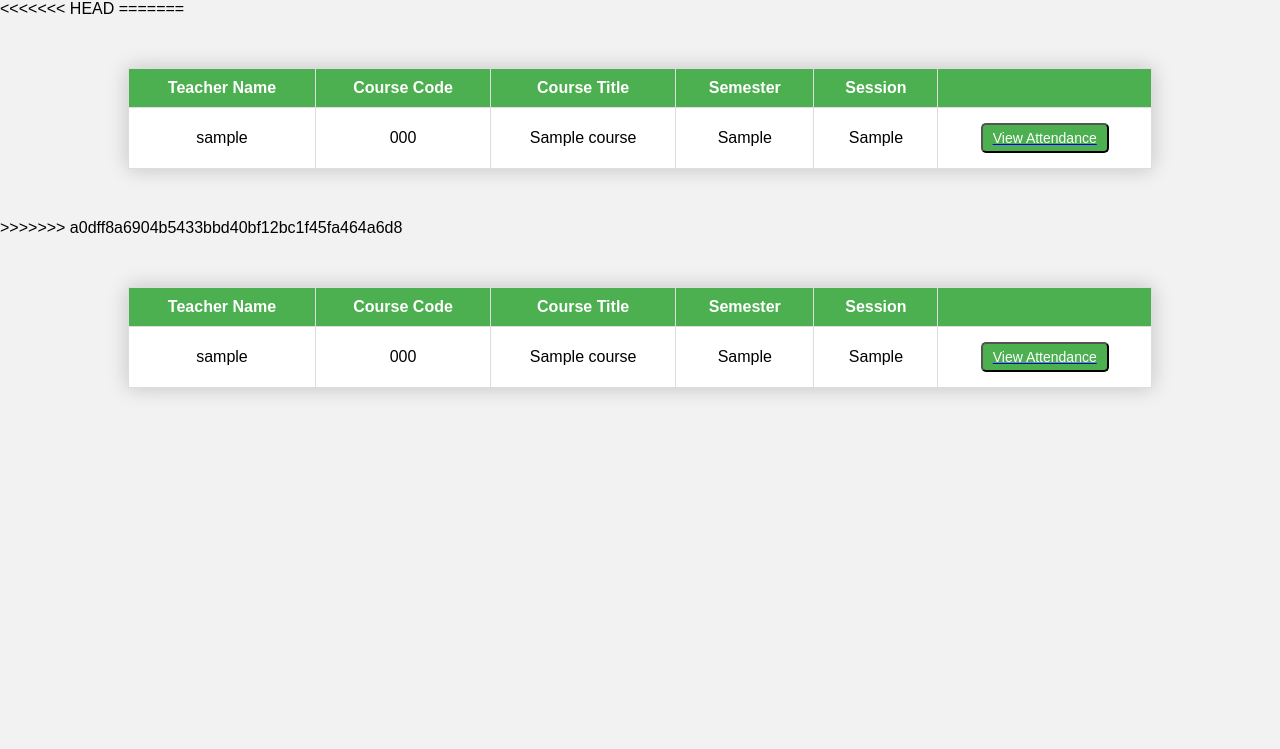
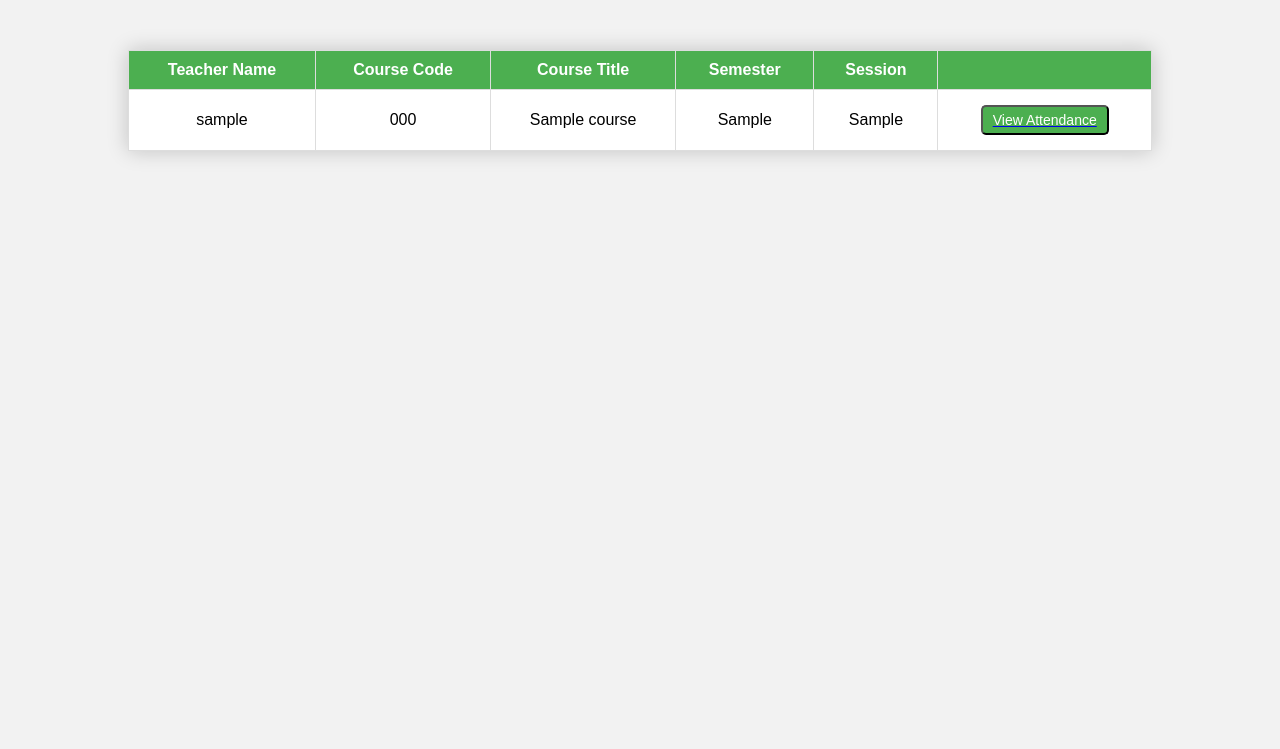
Before and after one commit to aurnob101/Database, a PHP site: page /view_all_courses.php in a window 1280 px wide. Shown: the top 749 px of the page. Run offline with PHP 8.4, Linux system fonts and the light colour scheme; tables that the repository leaves empty or names only in its code hold one stand-in row (values such as "Sample post").

Commit message:
Update view_all_courses.php
update

```diff
--- a/view_all_courses.php
+++ b/view_all_courses.php
@@ -1,4 +1,3 @@
-<<<<<<< HEAD
 <style>
 		body {
 			margin: 0;
@@ -118,125 +117,5 @@ echo'
 }
 ?>
 </tbody>
-=======
-<style>
-		body {
-			margin: 0;
-			padding: 0;
-			font-family: sans-serif;
-			background-color: #f2f2f2;
-		}
 
-		table {
-			border-collapse: collapse;
-			width: 80%;
-			margin: 50px auto;
-			background-color: #fff;
-			box-shadow: 0 0 20px rgba(0, 0, 0, 0.2);
-		}
-
-		th, td {
-			padding: 10px 15px;
-			text-align: center;
-			border: 1px solid #ddd;
-		}
-
-		th {
-			background-color: #4CAF50;
-			color: white;
-		}
-
-		tbody tr:nth-child(even) {
-			background-color: #f2f2f2;
-		}
-
-		.view-button {
-			display: block;
-			margin: 5px auto;
-			padding: 5px 10px;
-			background-color: #4CAF50;
-			color: white;
-			text-align: center;
-			cursor: pointer;
-			border-radius: 5px;
-			font-size: 14px;
-			transition: all 0.2s ease;
-		}
-
-		.view-button:hover {
-			background-color: #3e8e41;
-		}
-	</style>
-</head>
-<body>
-	<table>
-		<thead>
-			<tr>
-			<th>Teacher Name</th>
-				<th>Course Code</th>
-				<th>Course Title</th>
-				<th>Semester</th>
-				<th>Session</th>
-                <th></th>
-			</tr>
-		</thead>
-		<tbody>
-
-<?php
-include_once 'connection.php';
-$sql_query = "select * from course";
-$result = mysqli_query($con, $sql_query);
-while($row=mysqli_fetch_assoc($result)){
-    if($row){
-        $course_title=$row['course_title'];
-        $course_code=$row['course_code'];
-		$session=$row['session'];
-		$semester=$row['semester'];
-        $sql_query2 = "select teacher_id from takes where course_code ='$course_code'";
-    $result2 = mysqli_query($con, $sql_query2);
-    $row2=mysqli_fetch_assoc($result2);
-
-    if($row2){
-        $teacher_id=$row2['teacher_id'];
-
-
-    $sql_query3 = "select user_name from user where user_id='$teacher_id'";
-    $result3 = mysqli_query($con, $sql_query3);
-    $row3=mysqli_fetch_assoc($result3);
-    if($row3){
-        $t_name=$row3['user_name'];
-
-
-
-
-echo'
-
-			<tr>
-			<td> ' ; echo $t_name ;
-			echo '</td>
-				<td> '; echo $course_code;
-				echo '</td>
-				<td> ';echo $course_title;
-				echo'</td>
-				<td> '; echo $semester;
-				echo '</td>
-				<td> ';echo $session;
-				echo '</td>
-				<td><a href="print_attendance.php?course_code=';
-				echo  $course_code;
-			   echo'&t_name=';
-				echo  $t_name;
-				 echo '"><button class="view-button">View Attendance</button></a></td>
-			</tr>
-
-	';
-}
-}
-
-}
-
-}
-?>
-</tbody>
->>>>>>> a0dff8a6904b5433bbd40bf12bc1f45fa464a6d8
 	</table>
```
